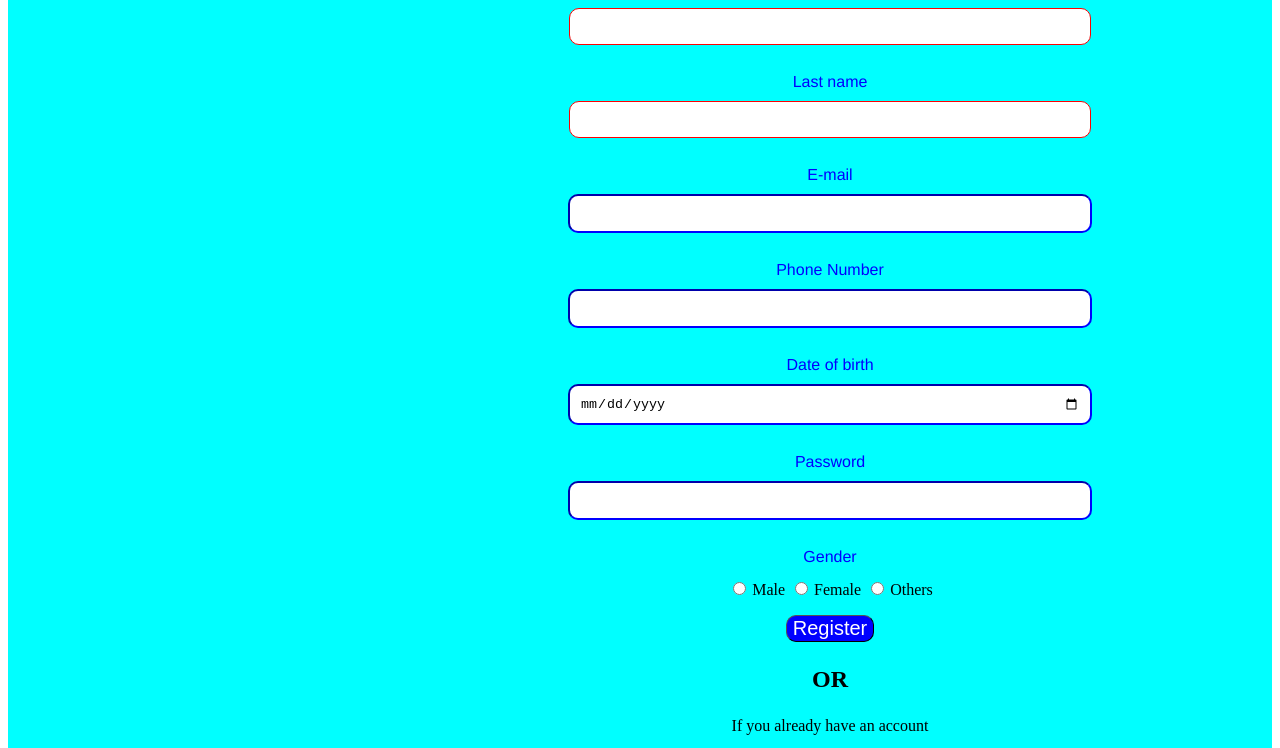
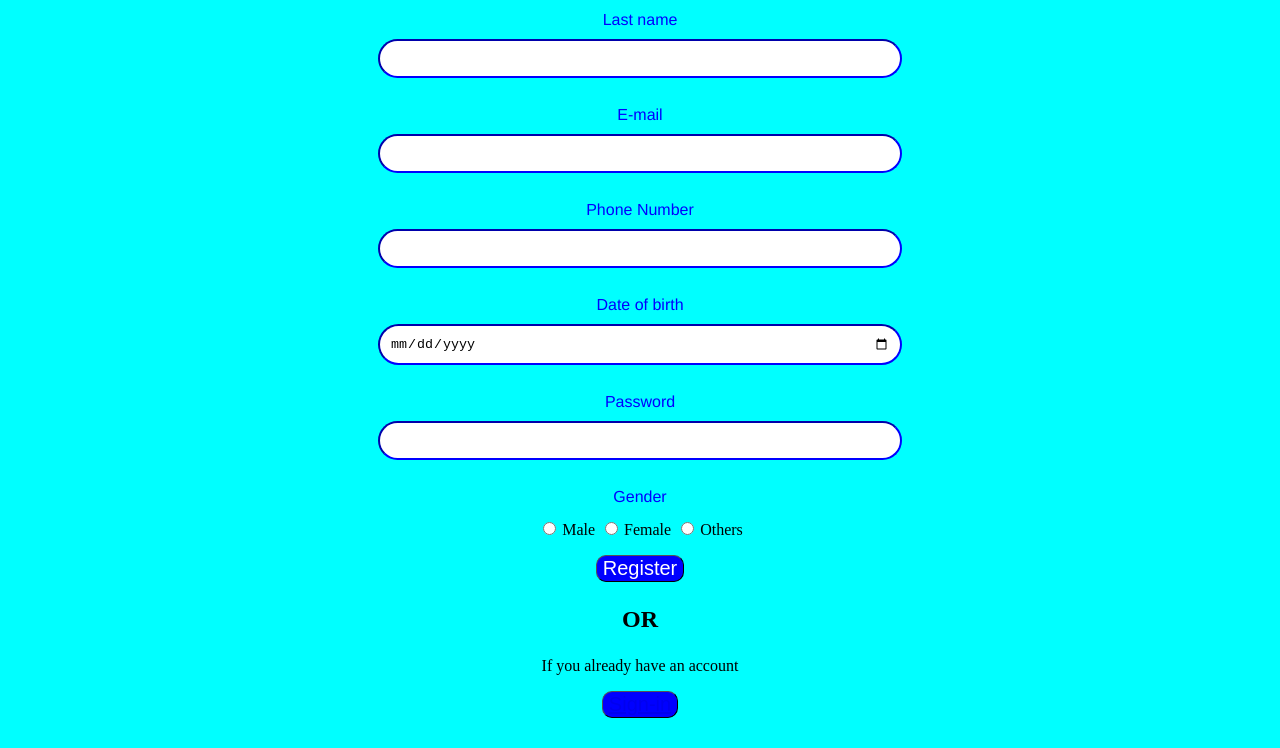
Before and after one commit to Obexduke/sign-in_and_log-in, a plain HTML site: page index.html in a window 1280 px wide. Shown: the part 192-940 px from the top of the page. After the commit the page ends 918 px from the top, so only its background shows below. Drawn offline with Linux system fonts and the light colour scheme.

Commit message:
second commit

```diff
--- a/index.html
+++ b/index.html
@@ -6,7 +6,7 @@
         <title>Document</title>
         <link rel="stylesheet" href="input.css">
     </head>
-    <body>
+    <body bgcolor="aqua">
 
 
         <main class="code">
--- a/input.css
+++ b/input.css
@@ -1,20 +1,18 @@
 .code{
     display: flex;
     justify-content: center;
-    padding-top: 4rem;
     text-align: center;
-    padding-left: 35rem;
     background-color: aqua;
-    padding-right: 37rem;
-    justify-content: space-between;
+
 }
 input{
     margin: 10px 0;
     padding: 10px;
     width: 500px;
-    border-radius: 10px;
+    border-radius: 10pc;
+    border-color: blue;
     border-width: 2px;
-    border-color: blue;
+
 
 }
 .blue{
@@ -37,16 +35,17 @@ button:hover{
     cursor: pointer;
     transition: 1s;
 }
-input:invalid{
-    border: 1px solid red;
-}
+
 h1{
     padding: 10px;
 }
 #set>input{
-   width: 25px;
+    width: 25px;
    border-style: none;
 }
 #set{
     border-style: none;
 }
+main{
+    justify-content: center;
+}
--- a/login.css
+++ b/login.css
@@ -11,17 +11,19 @@
     text-align: center;
 }
 input{
-    padding:0.5rem 0rem;
+    margin: 10px 0;
+    padding: 10px;
     width: 100%;
     border-radius: 10px;
-    border-width: 1px;
+    border-width: 2px;
+    border-color: blue;
 }
 button {
     display: flex;
     position: absolute;
     font-size: 20px;
     background-color: blue;
-    border-radius: 10px;
+    border-radius: 10pc;
     color: white;
     border-width: 1px;
 }
```
